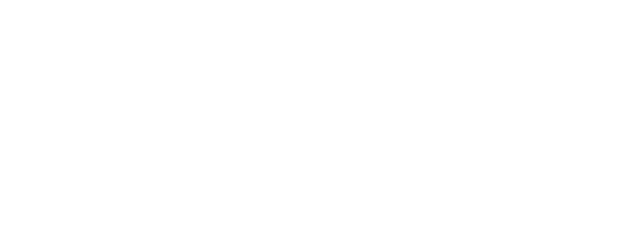
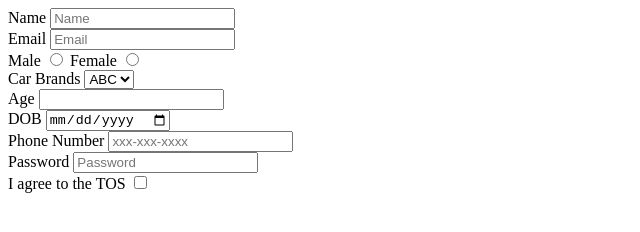
Before and after one commit to acciojob/signup-form-car-Bhargavtogaru, a website: page main.html in a window 1280 px wide. Shown: the whole page, without its empty margins (0-640 px from the left). Drawn offline with Linux system fonts and the light colour scheme.

Commit message:
created a submission

```diff
--- a/main.html
+++ b/main.html
@@ -11,6 +11,36 @@
     <script type="text/javascript" src="./script.js">
 </script>
 
+	<form method="post">
+
+		<label for="name"> Name</label>
+		<input placeholder ="Name" type="text"id= "name " required ><br>
+		<label for="email"> Email</label>
+		<input placeholder ="Email" type="Email" id= "email " required ><br>
+		<label for="gender"> Male</label>
+		<input type="Radio" id= "gender_m " name="gender" required >
+		<label for="gender"> Female</label>
+		<input type="Radio" id= "gender_f " name="gender" required ><br>
+
+		<label for="cars"> Car Brands</label>
+		<select placeholder =" --Please choose an option-- " id= "cars" required >
+			<option>ABC</option>
+			<option>DEF</option>
+			<option>GHI</option>
+		</select><br>
+		<label for="age"> Age</label>
+		<input placeholder =" " type=" " id= "age " required ><br>
+		<label for="dob"> DOB</label>
+		<input placeholder ="Date" type="date" id= "dob" required ><br>
+		<label for="tel"> Phone Number</label>
+		<input placeholder ="xxx-xxx-xxxx" type="tel" id= "tel" ><br>
+		<label for="password"> Password</label>
+		<input placeholder ="Password" type="password" id= "password " required ><br>
+		<label for ="tos">I agree to the TOS</label>
+		<input type="checkbox" id = "tos" required><br>
+
+	</form>
+
 </body>
 
 </html>
```
